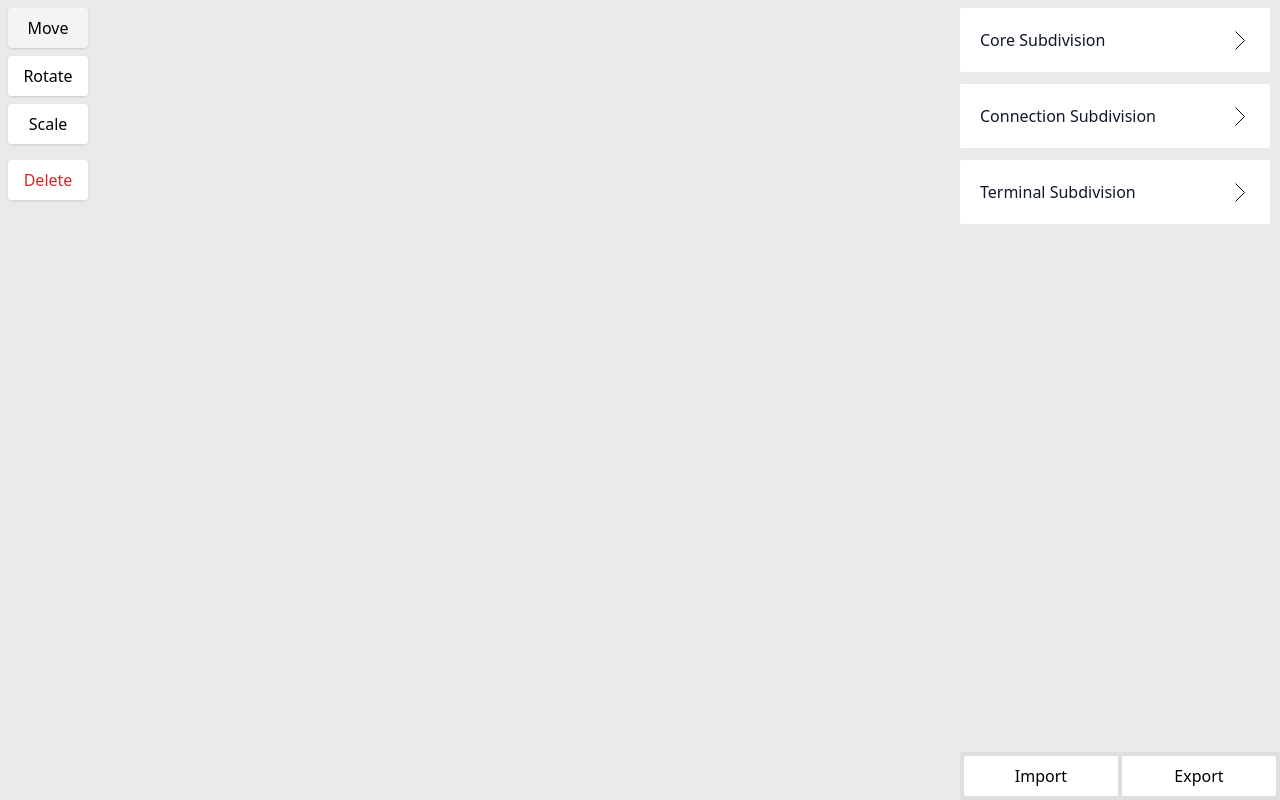
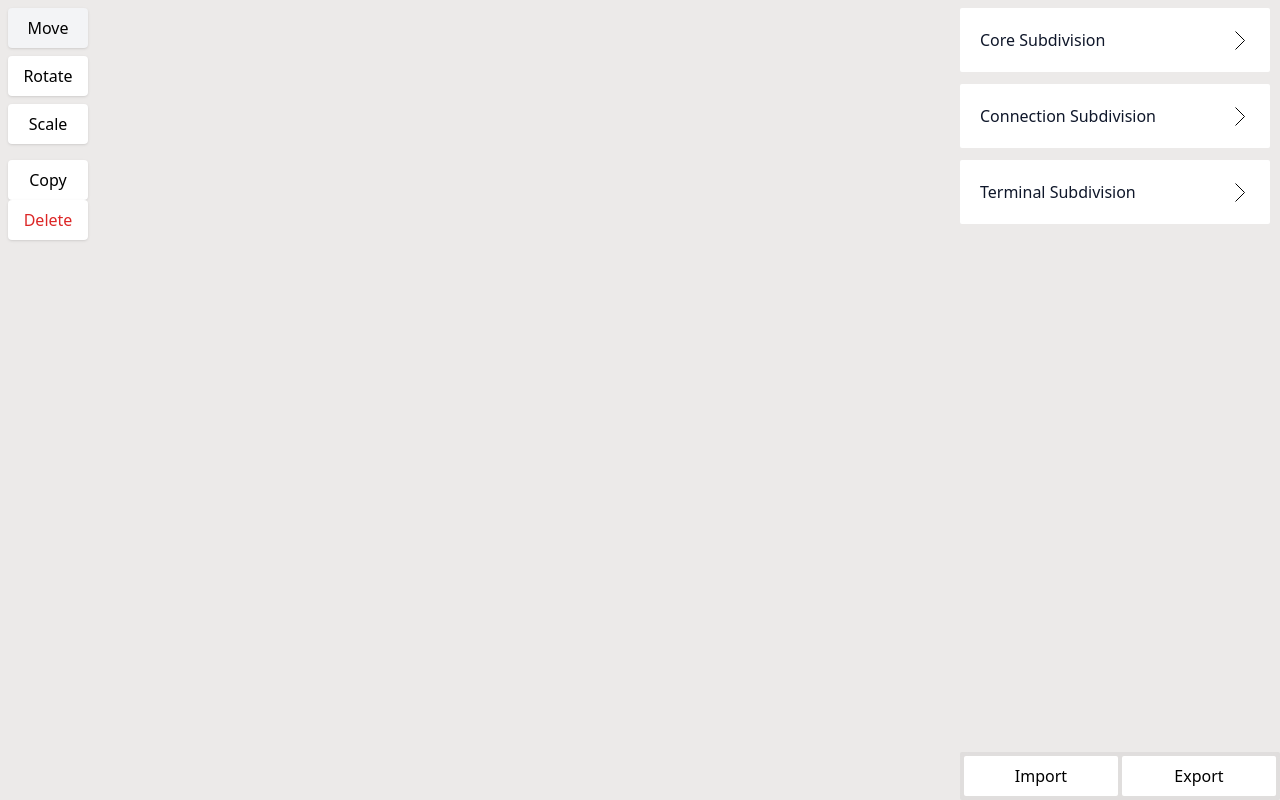
Before and after one commit to deeetzy/Metamorph-Robot-Configurator, a React (Vite) app: page / in a window 1280 px wide. Built offline with nearby package versions, Linux system fonts and the light colour scheme.

Commit message:
[CHG]: Added copy functionality

```diff
--- a/src/App.jsx
+++ b/src/App.jsx
@@ -15,7 +15,7 @@ export default function App() {
   // selected model which is identified by its ID
   const [selectedModel, setSelectedModel] = useState(null);
 
-  const createModel = (type, path, id=Date.now(), position=[(-1 + (Math.random() * 2)), 0, 3], rotation=[0, 0, 0], scale=[1, 1, 1]) => {
+  const createModel = (type, path, id=Date.now(), position=[(-1 + (Math.random() * 2)), 0, 0], rotation=[0, 0, 0], scale=[1, 1, 1]) => {
     const newModel = {
       id: id,
       type: type,
@@ -30,6 +30,12 @@ export default function App() {
 
     setSelectedModel(newModel.id);
   }
+
+  const copyModel = () => {
+    const copiedModel = models.find((model) => model.id === selectedModel);
+    createModel(copiedModel.type, copiedModel.path, Date.now(),copiedModel.position, copiedModel.rotation, copiedModel.scale);
+
+  };
 
   const deleteSelectedModel = (id) => {
     if (selectedModel !== null) {
@@ -102,6 +108,7 @@ export default function App() {
         <Interface
           createModel={createModel}
           deleteModel={deleteSelectedModel}
+          copyModel={copyModel}
           exportCSV={exportCSV}
           importCSV={importCSV}
         />
--- a/src/components/Interface/Interface.jsx
+++ b/src/components/Interface/Interface.jsx
@@ -3,11 +3,12 @@ import Sidebar from './InterfaceComponents/Sidebar.jsx';
 import MeshManipulation from './InterfaceComponents/MeshManipulation.jsx';
 
 //TODO: flatten hierarchy since this component is so small
-const Interface = ({createModel, deleteModel, exportCSV, importCSV}) => {
+const Interface = ({createModel, deleteModel, copyModel, exportCSV, importCSV}) => {
   return (
     <>
       <MeshManipulation
         deleteModel={deleteModel}
+        copyModel={copyModel}
       />
       <Sidebar
         createModel={createModel}
--- a/src/components/Interface/InterfaceComponents/MeshManipulation.jsx
+++ b/src/components/Interface/InterfaceComponents/MeshManipulation.jsx
@@ -1,7 +1,7 @@
 import React, { useState } from 'react';
 import { useManipulation } from '../../../context/ManipulationContext';
 
-const MeshManipulation = ({deleteModel}) => {
+const MeshManipulation = ({deleteModel, copyModel}) => {
   const { manipulationControls, setControls } = useManipulation();
 
   return (
@@ -12,11 +12,14 @@ const MeshManipulation = ({deleteModel}) => {
       <button onClick={() => setControls({ move: false, rotate: true, scale: false })} className={`w-20 py-2 border-gray-300 rounded shadow ${manipulationControls.rotate ? 'bg-gray-100' : 'bg-white'}`}>
         Rotate
       </button>
-      <button onClick={() => setControls({ move: false, rotate: false, scale: true })} className={`w-20 py-2 border-gray-3200 rounded shadow ${manipulationControls.scale ? 'bg-gray-100' : 'bg-white'}`}>
+      <button onClick={() => setControls({ move: false, rotate: false, scale: true })} className={`w-20 py-2 border-gray-300 rounded shadow ${manipulationControls.scale ? 'bg-gray-100' : 'bg-white'}`}>
         Scale
       </button>
 
-      <div className='my-2'>
+      <div className='my-2 gap-y-2'>
+      <button onClick={() => copyModel()} className={`w-20 py-2 border-gray-300 rounded shadow bg-white`}>
+        Copy
+      </button>
       <button onClick={() => deleteModel()} className={`w-20 py-2 border-gray-300 rounded shadow text-red-600  bg-white`}>
         Delete
       </button>
--- a/src/components/Scene/SceneComponents/Model.jsx
+++ b/src/components/Scene/SceneComponents/Model.jsx
@@ -67,7 +67,6 @@ const Model = ({id, type, path, position, rotation, scale, isSelected, setSelect
       {finishedMount ?
       (<PivotControls
         visible={isSelected}
-        activeAxes={[!(type === 'core subdivision' && manipulationControls.move), true, !(type === 'core subdivision' && manipulationControls.move)]}
         anchor={[0, 0, 0]}
         rotation={[0, 0, 0]}
         scale={1}
```
